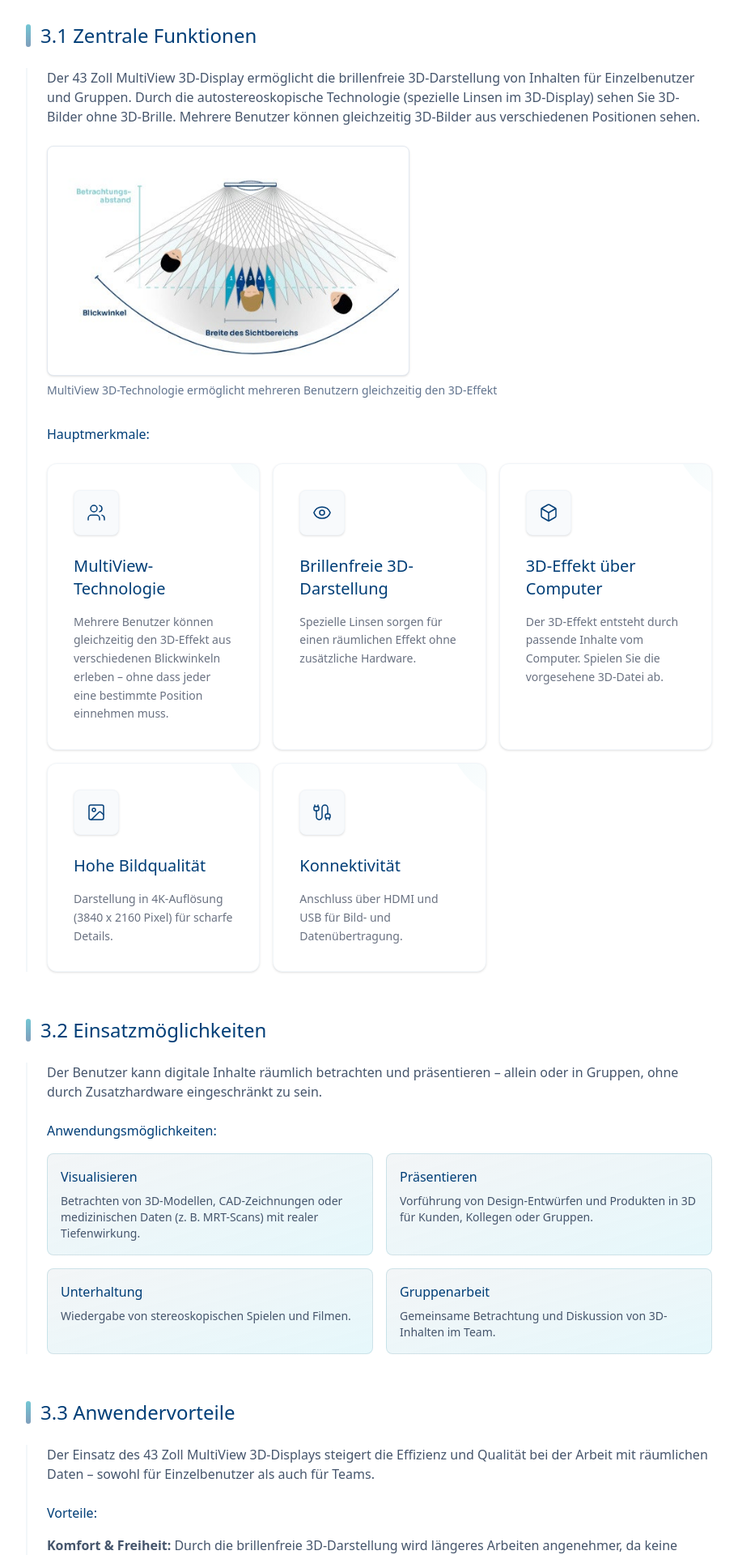
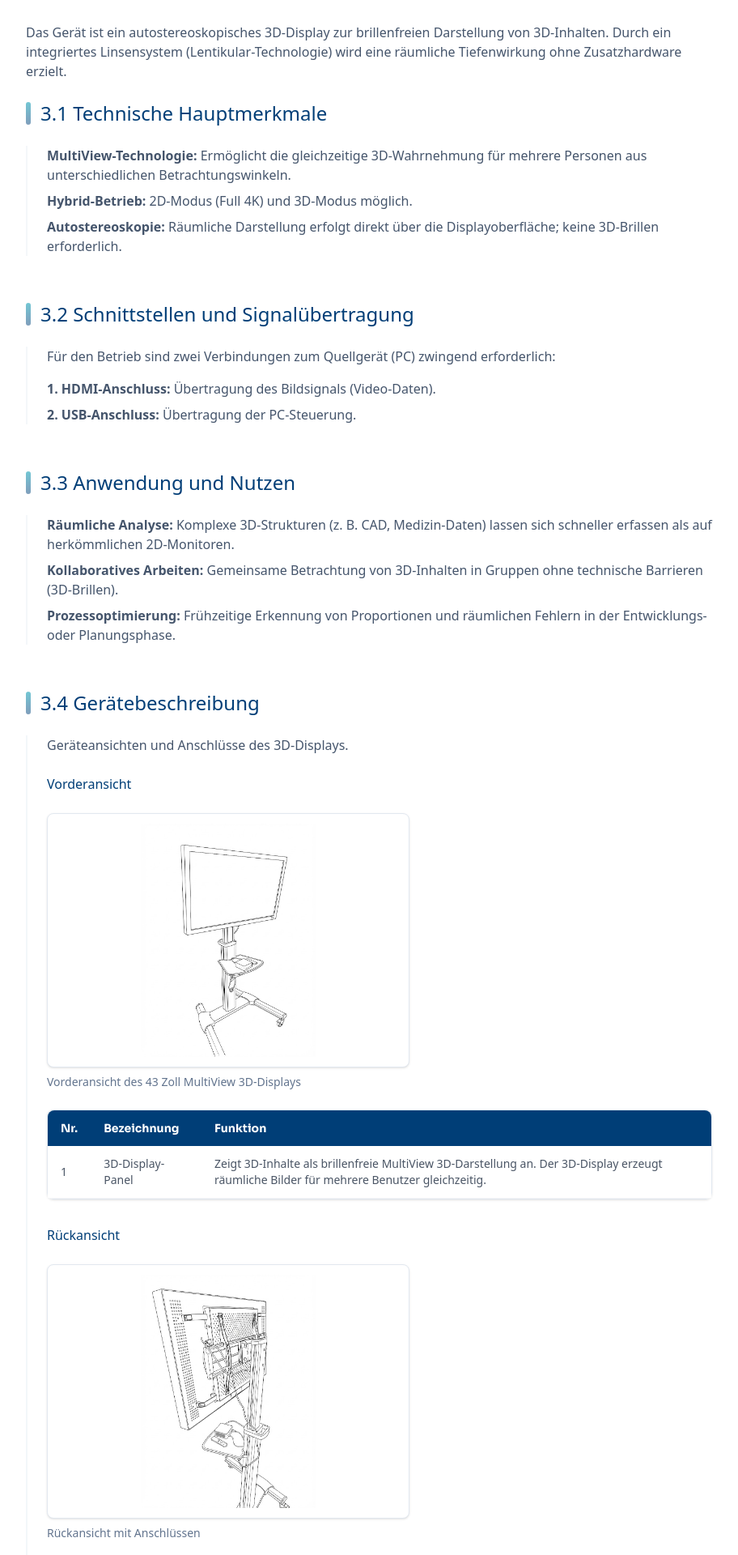
Before and after one commit to ChrBoebel/ID-Projekt, a Next.js app: page / in a window 1280 px wide. Shown: the part 7780-9700 px from the top of the page at 81% size, without its empty margins (324-1236 px from the left). Built offline with nearby package versions, Linux system fonts and the light colour scheme.

Commit message:
refactor: streamline product description and technical specs sections

```diff
--- a/src/app/page.tsx
+++ b/src/app/page.tsx
@@ -10,10 +10,7 @@ import {
   Checklist,
   SingleImage,
   Footer,
-  FeatureCard,
-  FeatureGrid,
 } from "@/components";
-import { Users, Eye, Box, ImageIcon, Cable } from "lucide-react";
 
 export default function Home() {
   return (
@@ -374,112 +371,45 @@ export default function Home() {
           <Section
             id="leistung"
             title="3. Produktübersicht"
-            subtitle="Was kann das Gerät und welchen Nutzen bietet es?"
+            subtitle="Aufbau, Merkmale und Einsatzmöglichkeiten des Geräts"
           >
-            <SubSection id="funktionen" title="3.1 Zentrale Funktionen">
-              <p className="text-slate-600 mb-6">
-                Der 43 Zoll MultiView 3D-Display ermöglicht die brillenfreie 3D-Darstellung
-                von Inhalten für Einzelbenutzer und Gruppen. Durch die autostereoskopische
-                Technologie (spezielle Linsen im 3D-Display) sehen Sie 3D-Bilder ohne 3D-Brille.
-                Mehrere Benutzer können gleichzeitig 3D-Bilder aus verschiedenen
-                Positionen sehen.
+            <p className="text-slate-600 mb-6">
+              Das Gerät ist ein autostereoskopisches 3D-Display zur brillenfreien Darstellung von 3D-Inhalten. Durch ein integriertes Linsensystem (Lentikular-Technologie) wird eine räumliche Tiefenwirkung ohne Zusatzhardware erzielt.
+            </p>
+
+            <SubSection id="merkmale" title="3.1 Technische Hauptmerkmale">
+              <p className="text-slate-600 mb-2">
+                <strong>MultiView-Technologie:</strong> Ermöglicht die gleichzeitige 3D-Wahrnehmung für mehrere Personen aus unterschiedlichen Betrachtungswinkeln.
               </p>
-
-              <SingleImage
-                src="/images/quickin-img-1-1.jpeg"
-                alt="MultiView 3D-Technologie"
-                caption="MultiView 3D-Technologie ermöglicht mehreren Benutzern gleichzeitig den 3D-Effekt"
-              />
-
-              <h4 className="font-semibold text-slate-700 mt-8 mb-4">Hauptmerkmale:</h4>
-              <FeatureGrid>
-                <FeatureCard
-                  icon={<Users className="w-6 h-6 " strokeWidth={1.5} />}
-                  title="MultiView-Technologie"
-                  description="Mehrere Benutzer können gleichzeitig den 3D-Effekt aus verschiedenen Blickwinkeln erleben – ohne dass jeder eine bestimmte Position einnehmen muss."
-                />
-                <FeatureCard
-                  icon={<Eye className="w-6 h-6 " strokeWidth={1.5} />}
-                  title="Brillenfreie 3D-Darstellung"
-                  description="Spezielle Linsen sorgen für einen räumlichen Effekt ohne zusätzliche Hardware."
-                />
-                <FeatureCard
-                  icon={<Box className="w-6 h-6 " strokeWidth={1.5} />}
-                  title="3D-Effekt über Computer"
-                  description="Der 3D-Effekt entsteht durch passende Inhalte vom Computer. Spielen Sie die vorgesehene 3D-Datei ab."
-                />
-                <FeatureCard
-                  icon={<ImageIcon className="w-6 h-6 " strokeWidth={1.5} />}
-                  title="Hohe Bildqualität"
-                  description="Darstellung in 4K-Auflösung (3840 x 2160 Pixel) für scharfe Details."
-                />
-                <FeatureCard
-                  icon={<Cable className="w-6 h-6 " strokeWidth={1.5} />}
-                  title="Konnektivität"
-                  description="Anschluss über HDMI und USB für Bild- und Datenübertragung."
-                />
-              </FeatureGrid>
+              <p className="text-slate-600 mb-2">
+                <strong>Hybrid-Betrieb:</strong> 2D-Modus (Full 4K) und 3D-Modus möglich.
+              </p>
+              <p className="text-slate-600">
+                <strong>Autostereoskopie:</strong> Räumliche Darstellung erfolgt direkt über die Displayoberfläche; keine 3D-Brillen erforderlich.
+              </p>
             </SubSection>
 
-            <SubSection id="einsatz" title="3.2 Einsatzmöglichkeiten">
-              <p className="text-slate-600 mb-6">
-                Der Benutzer kann digitale Inhalte räumlich betrachten und präsentieren –
-                allein oder in Gruppen, ohne durch Zusatzhardware eingeschränkt zu sein.
+            <SubSection id="schnittstellen" title="3.2 Schnittstellen und Signalübertragung">
+              <p className="text-slate-600 mb-4">
+                Für den Betrieb sind zwei Verbindungen zum Quellgerät (PC) zwingend erforderlich:
               </p>
-
-              <h4 className="font-semibold text-slate-700 mb-4">Anwendungsmöglichkeiten:</h4>
-              <div className="grid md:grid-cols-2 gap-4">
-                <div className="p-4 bg-gradient-to-br from-[#0B3D5C]/5 to-[#00B4D8]/10 rounded-lg border border-[#4A90A4]/20">
-                  <h5 className="font-semibold text-[#0B3D5C] mb-2">Visualisieren</h5>
-                  <p className="text-slate-600 text-sm">
-                    Betrachten von 3D-Modellen, CAD-Zeichnungen oder medizinischen Daten
-                    (z. B. MRT-Scans) mit realer Tiefenwirkung.
-                  </p>
-                </div>
-                <div className="p-4 bg-gradient-to-br from-[#0B3D5C]/5 to-[#00B4D8]/10 rounded-lg border border-[#4A90A4]/20">
-                  <h5 className="font-semibold text-[#0B3D5C] mb-2">Präsentieren</h5>
-                  <p className="text-slate-600 text-sm">
-                    Vorführung von Design-Entwürfen und Produkten in 3D für Kunden,
-                    Kollegen oder Gruppen.
-                  </p>
-                </div>
-                <div className="p-4 bg-gradient-to-br from-[#0B3D5C]/5 to-[#00B4D8]/10 rounded-lg border border-[#4A90A4]/20">
-                  <h5 className="font-semibold text-[#0B3D5C] mb-2">Unterhaltung</h5>
-                  <p className="text-slate-600 text-sm">
-                    Wiedergabe von stereoskopischen Spielen und Filmen.
-                  </p>
-                </div>
-                <div className="p-4 bg-gradient-to-br from-[#0B3D5C]/5 to-[#00B4D8]/10 rounded-lg border border-[#4A90A4]/20">
-                  <h5 className="font-semibold text-[#0B3D5C] mb-2">Gruppenarbeit</h5>
-                  <p className="text-slate-600 text-sm">
-                    Gemeinsame Betrachtung und Diskussion von 3D-Inhalten im Team.
-                  </p>
-                </div>
-              </div>
+              <p className="text-slate-600 mb-2">
+                <strong>1. HDMI-Anschluss:</strong> Übertragung des Bildsignals (Video-Daten).
+              </p>
+              <p className="text-slate-600">
+                <strong>2. USB-Anschluss:</strong> Übertragung der PC-Steuerung.
+              </p>
             </SubSection>
 
-            <SubSection id="vorteile" title="3.3 Anwendervorteile">
-              <p className="text-slate-600 mb-6">
-                Der Einsatz des 43 Zoll MultiView 3D-Displays steigert die Effizienz und
-                Qualität bei der Arbeit mit räumlichen Daten – sowohl für Einzelbenutzer
-                als auch für Teams.
+            <SubSection id="anwendung" title="3.3 Anwendung und Nutzen">
+              <p className="text-slate-600 mb-2">
+                <strong>Räumliche Analyse:</strong> Komplexe 3D-Strukturen (z. B. CAD, Medizin-Daten) lassen sich schneller erfassen als auf herkömmlichen 2D-Monitoren.
               </p>
-
-              <h4 className="font-semibold text-slate-700 mb-4">Vorteile:</h4>
-              <p className="text-slate-600 mb-4">
-                <strong>Komfort & Freiheit:</strong> Durch die brillenfreie 3D-Darstellung wird längeres Arbeiten angenehmer, da keine störende 3D-Brille erforderlich ist.
-              </p>
-              <p className="text-slate-600 mb-4">
-                <strong>MultiView für Gruppen:</strong> Mehrere Personen können gleichzeitig den 3D-Effekt erleben, damit ist das Gerät ideal für Präsentationen und Teamarbeit geeignet.
-              </p>
-              <p className="text-slate-600 mb-4">
-                <strong>Intuitives Verständnis:</strong> Räumliche Zusammenhänge werden schneller und natürlicher erfasst als auf flachen 2D-Displays, damit wird die Informationsaufnahme deutlich verbessert.
-              </p>
-              <p className="text-slate-600 mb-4">
-                <strong>Flexibilität:</strong> Ein einziges Gerät kann sowohl für Standard-Büroaufgaben (2D) als auch für spezialisierte 3D-Anwendungen verwendet werden.
+              <p className="text-slate-600 mb-2">
+                <strong>Kollaboratives Arbeiten:</strong> Gemeinsame Betrachtung von 3D-Inhalten in Gruppen ohne technische Barrieren (3D-Brillen).
               </p>
               <p className="text-slate-600">
-                <strong>Professionelle Ergebnisse:</strong> Durch die präzise Beurteilung von Proportionen und Tiefe werden Fehler in frühen Entwicklungsphasen vermieden.
+                <strong>Prozessoptimierung:</strong> Frühzeitige Erkennung von Proportionen und räumlichen Fehlern in der Entwicklungs- oder Planungsphase.
               </p>
             </SubSection>
 
```
